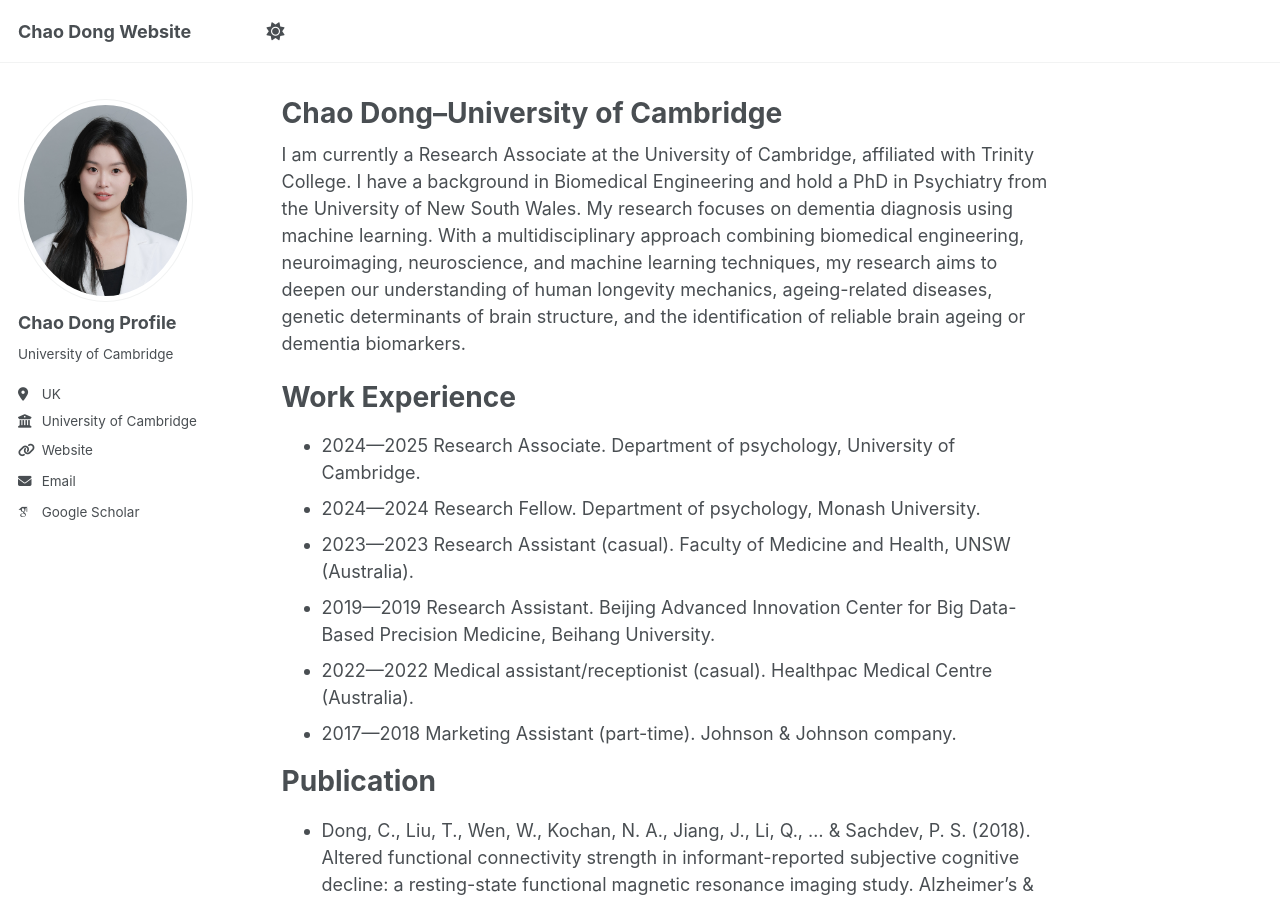
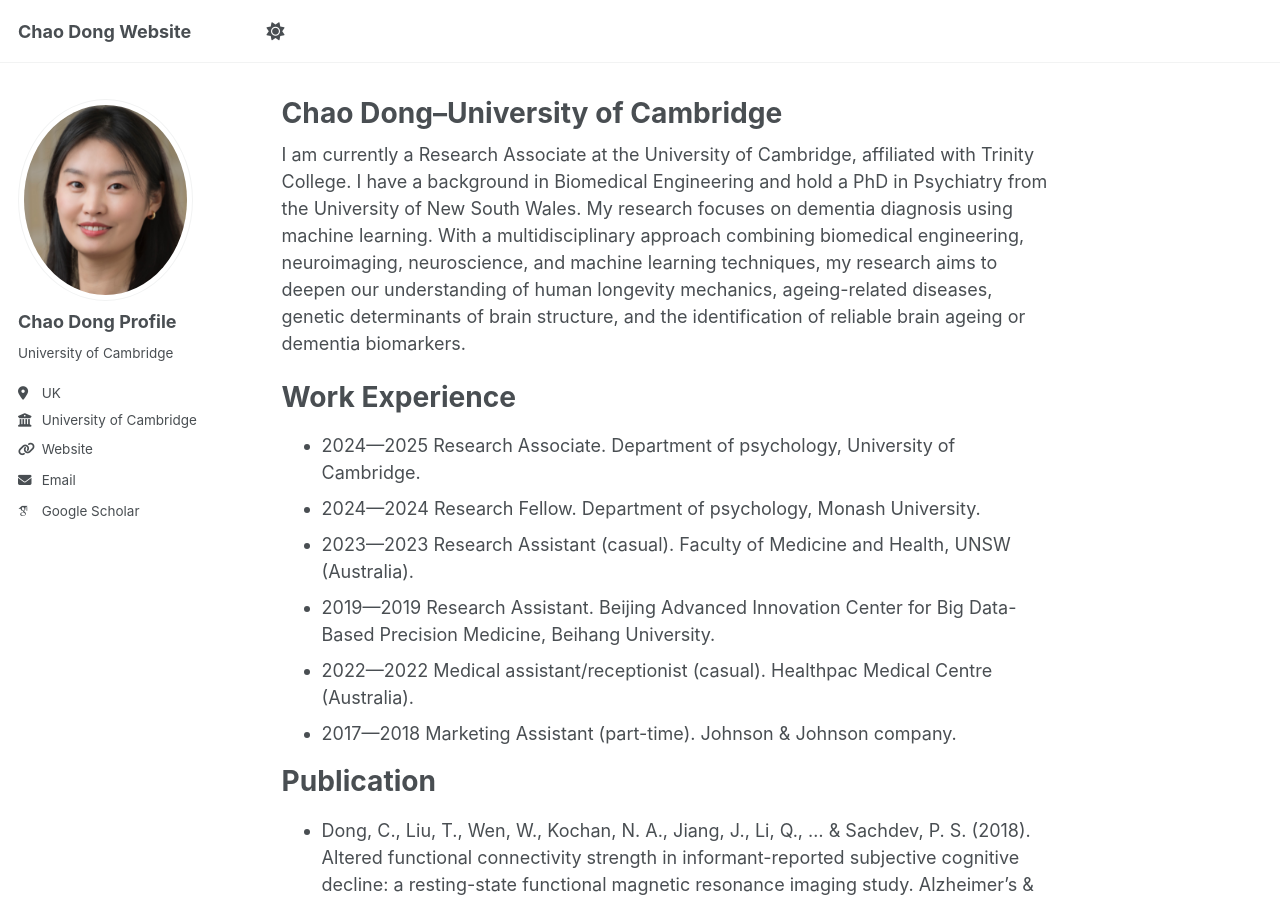
Before and after one commit to ChaoDong12/chaodong.github.io, a Jekyll site: the page built from _pages/about.md, in a window 1280 px wide and 900 px high. Built offline with Jekyll 4.4.1, drawn with Linux system fonts in a browser that asks for light colours; some web fonts are replaced.

Commit message:
Update _config.yml

```diff
--- a/_config.yml
+++ b/_config.yml
@@ -22,7 +22,7 @@ repository               : "academicpages/academicpages.github.io"
 #               Additional customization can be done by editing /_includes/author-profile.html
 author:
   # Biographic information
-  avatar           : "CD.jpg"
+  avatar           : "cc.png"
   name             : "Chao Dong Profile"
   pronouns         : # "she/her"
   bio              : "University of Cambridge"
```
